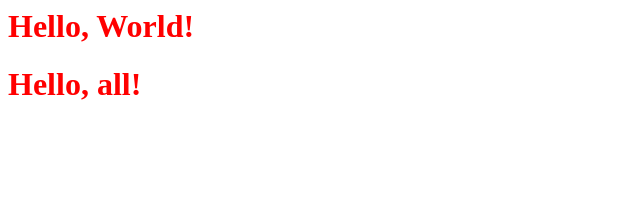
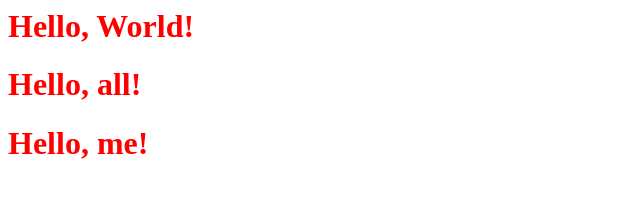
Before and after one commit to NickII2000/Work_test, a plain HTML site: page index.html in a window 1280 px wide. Shown: the whole page, without its empty margins (0-640 px from the left). Drawn offline with Linux system fonts and the light colour scheme.

Commit message:
indes.html modificated

```diff
--- a/index.html
+++ b/index.html
@@ -7,6 +7,7 @@
 <body>
     <h1>Hello, World!</h1>
     <h1>Hello, all!</h1>
+    <h1>Hello, me!</h1>
 </body>
 
 </html>
```
